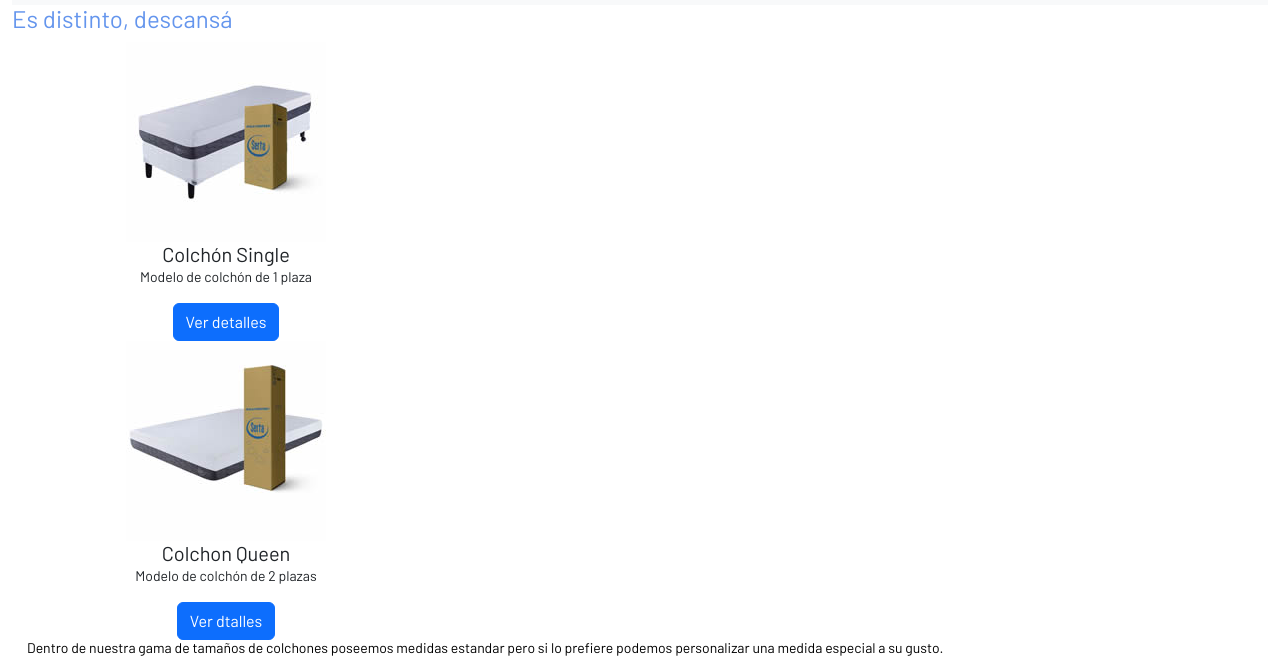
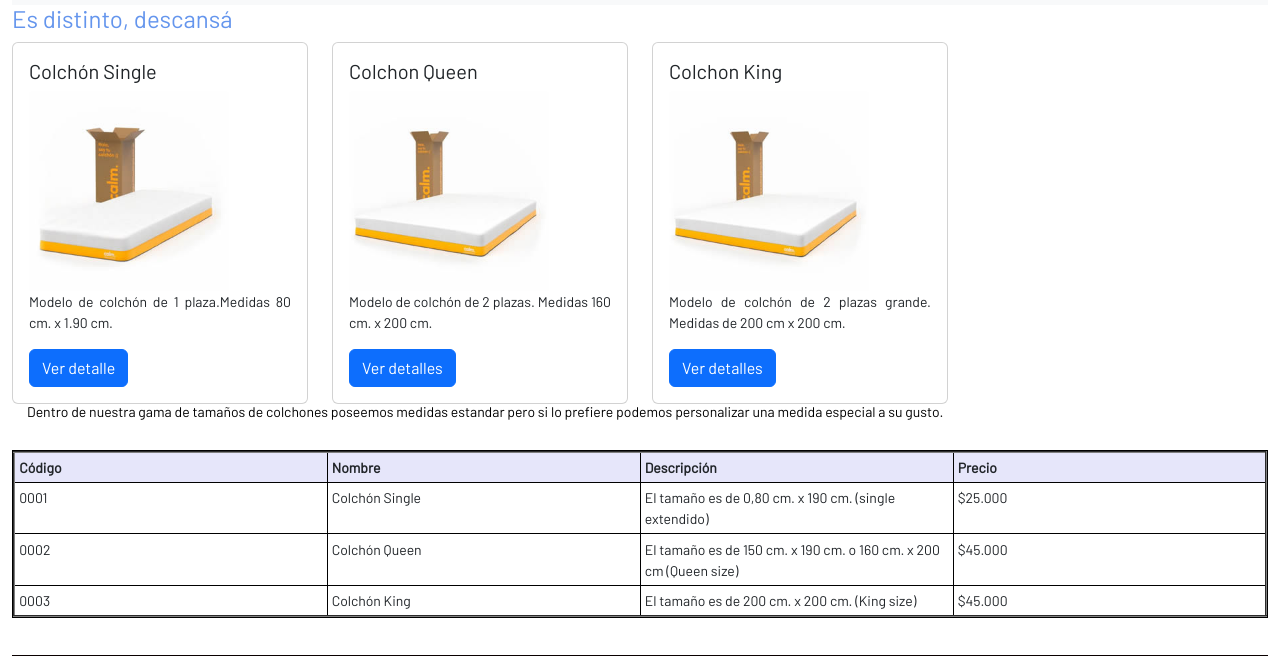
Before and after one commit to virginGithub/proyecto-dw-nuevo-virginia, a plain HTML site: page pages/productos.html in a window 1280 px wide. Shown: the part 211-872 px from the top of the page. Drawn offline with Linux system fonts and the light colour scheme.

Commit message:
cambios en productos divs e imagenes

```diff
--- a/pages/productos.html
+++ b/pages/productos.html
@@ -56,33 +56,43 @@
 			<h1 >Es distinto, descansá</h1>
 			</article>
 		</section>
+
 <section>
-	<div class="container text-center">
-
-			<div class="col"
-				<div class="card" style="width: 18rem;">
-					<img src="../imagenes/box_01_200x200.jpg" class="card-img-top" alt="cama de una plaza">
+	<div class="row">
+		<div class="col-sm-3">
+		  <div class="card">
 			<div class="card-body">
 			  <h5 class="card-title">Colchón Single</h5>
-			  		<p class="card-text">Modelo de colchón de 1 plaza </p>
+			  <img src="../imagenes/single_80x190_300px.jpg" class="card-img-top" alt="cama de una plaza">
+			  <p class="card-text">Modelo de colchón de 1 plaza.Medidas 80 cm. x 1.90 cm.</p>
+			  <a href="#" class="btn btn-primary">Ver detalle</a>
+			</div>
+		  </div>
+		</div>
+		<div class="col-sm-3">
+		  <div class="card">
+			<div class="card-body">
+			  <h5 class="card-title">Colchon Queen</h5>
+			  <img src="../imagenes/queen_160x200_300px.jpg" class="card-img-top" alt="cama de una plaza">
+			  <p class="card-text">Modelo de colchón de 2 plazas. Medidas 160 cm. x 200 cm.</p>
 			  <a href="#" class="btn btn-primary">Ver detalles</a>
 			</div>
 		  </div>
-
-
-
-			<div class="col"
-			  <div class="card" style="width: 18rem;">
-						<img src="../imagenes/col_2_plazas_200x200.jpg" class="card-img-top" alt="cama de dos plazas">
+		</div>
+		<div class="col-sm-3">
+			<div class="card">
 			  <div class="card-body">
-			  			<h5 class="card-title">Colchon Queen</h5>
-			  			<p class="card-text">Modelo de colchón de 2 plazas</p>
-			  			<a href="#" class="btn btn-primary">Ver dtalles</a>
+				<h5 class="card-title">Colchon King</h5>
+				<img src="../imagenes/king_200x200_300px.jpg" class="card-img-top" alt="cama de una plaza">
+				<p class="card-text">Modelo de colchón de 2 plazas grande. Medidas de 200 cm x 200 cm.</p>
+				<a href="#" class="btn btn-primary">Ver detalles</a>
 			  </div>
 			</div>
 		  </div>
+	  </div>
+</section>
 
-		</section>
+
 
 
 		<section>
@@ -106,13 +116,19 @@
 					<tr>
 						<td>0001</td>
 						<td>Colchón Single</td>
-						<td>El tamaño es de 0,80 x 1,90 single extendido</td>
+						<td>El tamaño es de 0,80 cm. x 190 cm. (single extendido)</td>
 						<td>$25.000</td>
 					</tr>
 					<tr>
-						<td>0001</td>
+						<td>0002</td>
 						<td>Colchón Queen</td>
-						<td>El tamaño es de 150 x 190 cm o 150 x 200 cm (Queen size)</td>
+						<td>El tamaño es de 150 cm. x 190 cm. o 160 cm. x 200 cm (Queen size)</td>
+						<td>$45.000</td>
+					</tr>
+					<tr>
+						<td>0003</td>
+						<td>Colchón King</td>
+						<td>El tamaño es de 200 cm. x 200 cm. (King size)</td>
 						<td>$45.000</td>
 					</tr>
 					</table>
```
Also changed, not shown: imagenes/king_200x200.JPG (added), imagenes/king_200x200_300px.jpg (added), imagenes/queen_160x200.JPG (added), imagenes/queen_160x200_300px.jpg (added), imagenes/single_80x190.JPG (added), imagenes/single_80x190_300px.jpg (added). Lines whose indentation alone changed are shown as unchanged.
